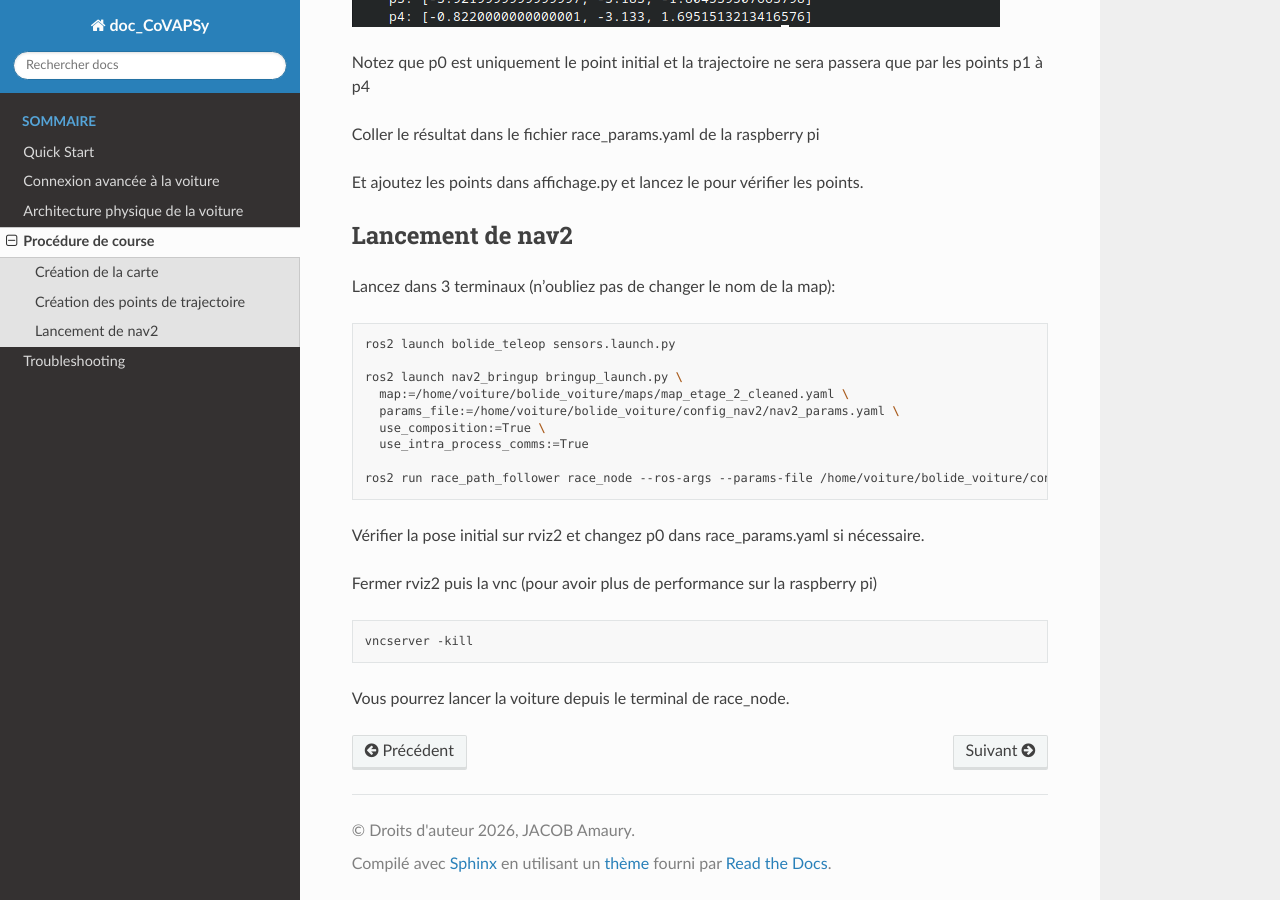
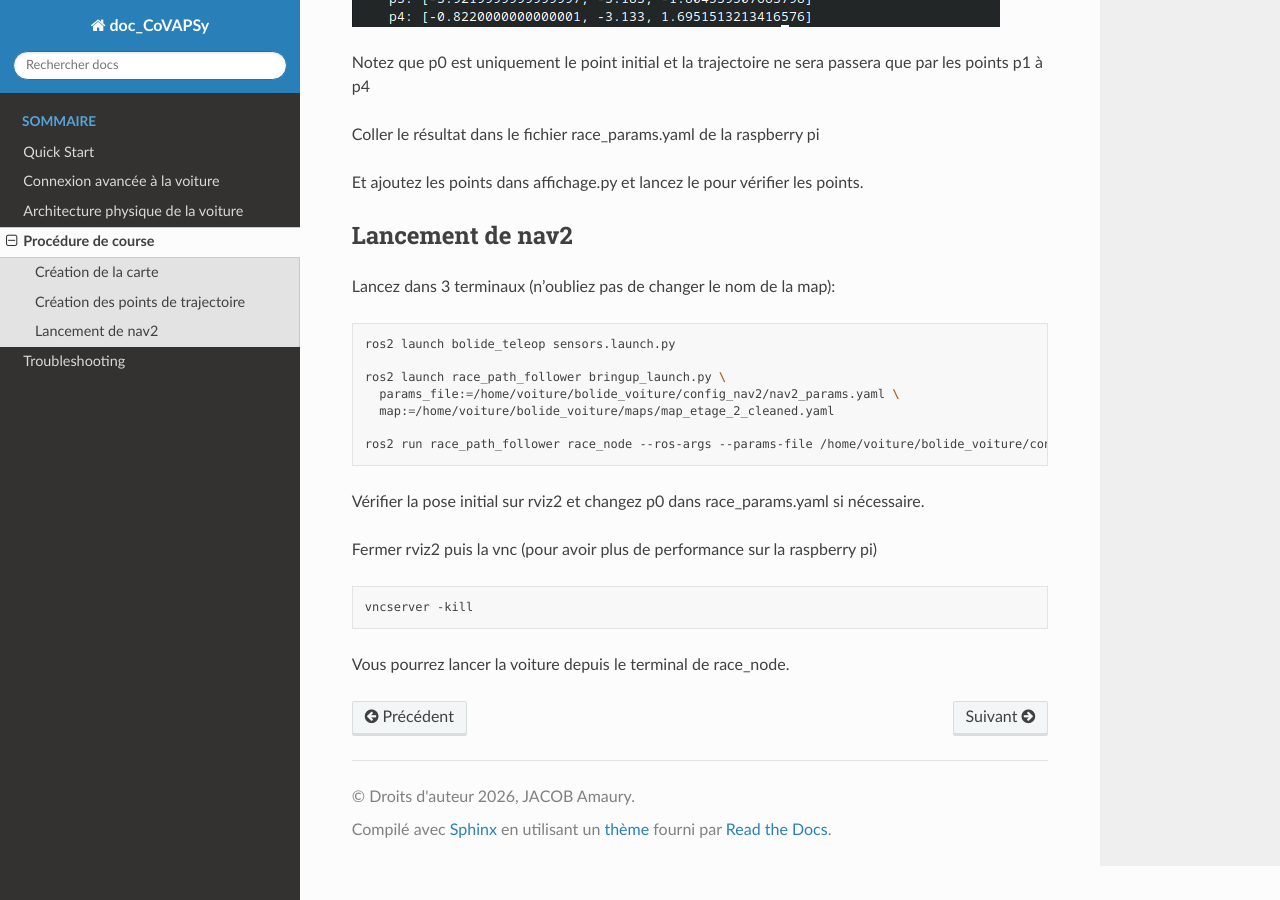
Before and after one commit to JacobAmaury/site_doc_CoVAPSy_SU, a Sphinx documentation site: the page built from source/procedure_de_course/procedure_de_course.md, in a window 1280 px wide and 900 px high, scrolled down 2757 px. Built offline with Sphinx 7.4.7 and the Read the Docs theme 3.1.0, drawn with Linux system fonts in a browser that asks for light colours.

Commit message:
update launch race_path_follower bringup_launch.py in procedure_de_course

````diff
--- a/source/procedure_de_course/procedure_de_course.md
+++ b/source/procedure_de_course/procedure_de_course.md
@@ -71,11 +71,9 @@ Lancez dans 3 terminaux (n'oubliez pas de changer le nom de la map):
 ```bash
 ros2 launch bolide_teleop sensors.launch.py
 
-ros2 launch nav2_bringup bringup_launch.py \
-  map:=/home/voiture/bolide_voiture/maps/map_etage_2_cleaned.yaml \
+ros2 launch race_path_follower bringup_launch.py \
   params_file:=/home/voiture/bolide_voiture/config_nav2/nav2_params.yaml \
-  use_composition:=True \
-  use_intra_process_comms:=True
+  map:=/home/voiture/bolide_voiture/maps/map_etage_2_cleaned.yaml
 
 ros2 run race_path_follower race_node --ros-args --params-file /home/voiture/bolide_voiture/config_nav2/race_params.yaml
 ```
````
Also changed, not shown: 5 other files.
